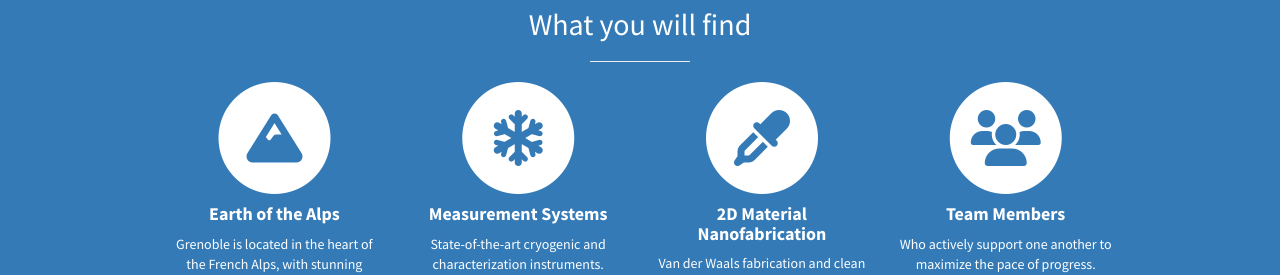
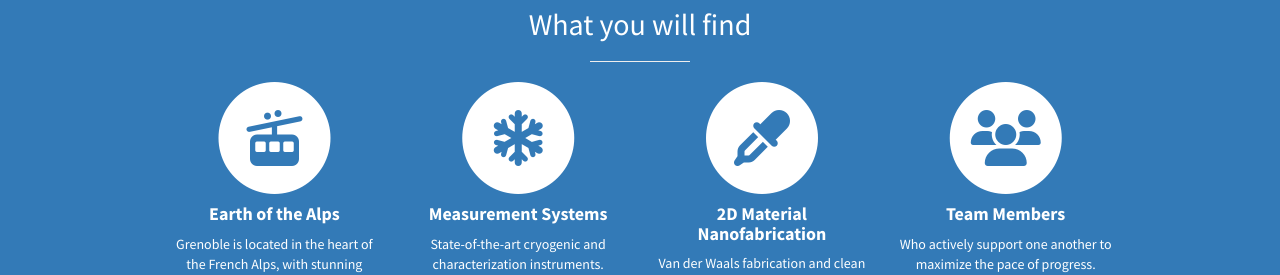
Before and after one commit to aassouline/topo-circuits.github.io, a Jekyll site: the page built from index.html, in a window 1280 px wide. Shown: the part 1204-1479 px from the top of the page. Built offline with Jekyll 4.4.1, drawn with Linux system fonts in a browser that asks for light colours.

Commit message:
Update services.html

```diff
--- a/_includes/services.html
+++ b/_includes/services.html
@@ -10,7 +10,7 @@
             <div class="service-item">
               <span class="fa-stack fa-4x">
               <i class="fa fa-circle fa-stack-2x"></i>
-              <i class="fa-solid fa-mountain fa-stack-1x text-primary"></i>
+              <i class="fa-solid fa-cable-car fa-stack-1x text-primary"></i>
             </span>
               <h4>
                 <strong>Earth of the Alps</strong>
```
